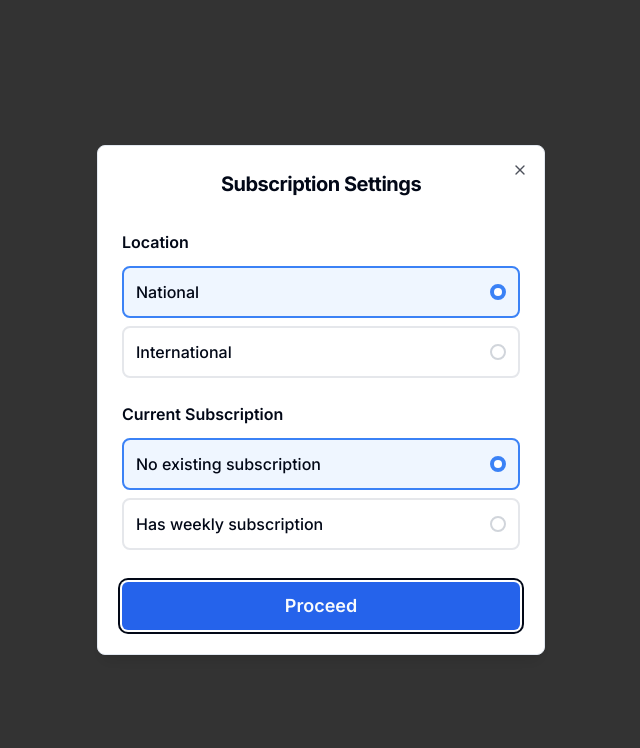
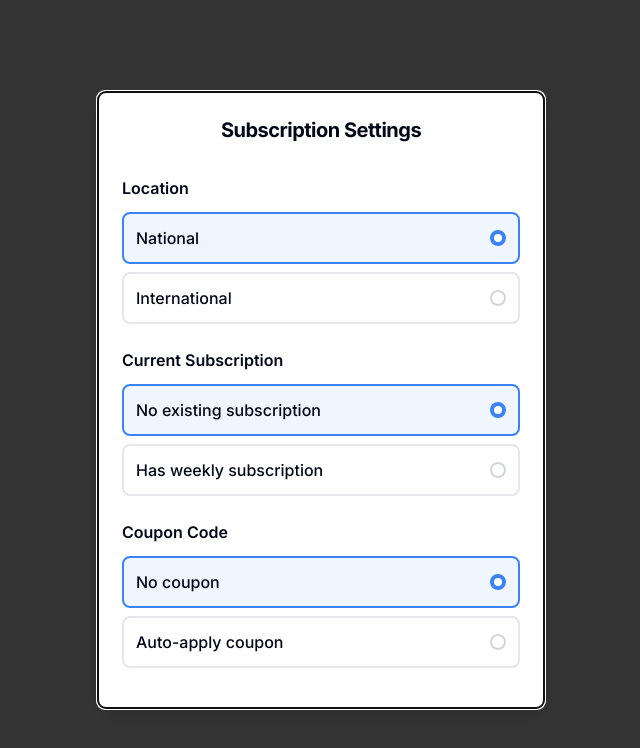
Before and after one commit to source4400/nation-checkout-flow, a React (Vite) app: page / in a window 1280 px wide. Shown: the top 748 px of the page, without its empty margins (319-959 px from the left). Built offline with nearby package versions, Linux system fonts and the light colour scheme.

Commit message:
feat: Add coupon code option to settings modal
Adds a "Coupon Code" section to the subscription settings modal, allowing users to choose between auto-applying the "NMG100" coupon or not. The coupon input field remains visible and pre-filled when auto-apply is selected.

```diff
--- a/src/components/CheckoutPage.tsx
+++ b/src/components/CheckoutPage.tsx
@@ -1,3 +1,4 @@
+
 import React, { useState } from 'react';
 import { Card, CardContent, CardHeader, CardTitle } from '@/components/ui/card';
 import { Button } from '@/components/ui/button';
@@ -11,6 +12,7 @@ interface CheckoutState {
   hasCoupon: boolean;
   hasWeeklySubscription: boolean;
   isInternational: boolean;
+  hasAutoAppliedCoupon: boolean;
   paymentMethod: 'mpesa' | 'card';
   showCouponInput: boolean;
   couponCode: string;
@@ -25,6 +27,7 @@ const CheckoutPage = () => {
     hasCoupon: false,
     hasWeeklySubscription: false,
     isInternational: false,
+    hasAutoAppliedCoupon: false,
     paymentMethod: 'card',
     showCouponInput: false,
     couponCode: '',
@@ -42,7 +45,7 @@ const CheckoutPage = () => {
 
   const calculateTotal = () => {
     let total = basePrice;
-    if (state.couponApplied) {
+    if (state.couponApplied || state.hasAutoAppliedCoupon) {
       total -= couponDiscount;
     }
     if (state.hasWeeklySubscription) {
@@ -51,14 +54,20 @@ const CheckoutPage = () => {
     return total;
   };
 
-  const handleSettingsConfirm = (settings: { isInternational: boolean; hasWeeklySubscription: boolean }) => {
+  const handleSettingsConfirm = (settings: { isInternational: boolean; hasWeeklySubscription: boolean; hasAutoAppliedCoupon: boolean }) => {
     setState(prev => ({
       ...prev,
       isInternational: settings.isInternational,
       hasWeeklySubscription: settings.hasWeeklySubscription,
+      hasAutoAppliedCoupon: settings.hasAutoAppliedCoupon,
       paymentMethod: 'card', // Always default to card
       showModal: false,
-      settingsConfigured: true
+      settingsConfigured: true,
+      // Auto-apply coupon logic
+      couponApplied: settings.hasAutoAppliedCoupon,
+      hasCoupon: settings.hasAutoAppliedCoupon,
+      couponCode: settings.hasAutoAppliedCoupon ? 'NMG100' : '',
+      showCouponInput: settings.hasAutoAppliedCoupon
     }));
   };
 
@@ -145,7 +154,7 @@ const CheckoutPage = () => {
                     </div>
 
                     {/* Coupon Section */}
-                    {state.couponApplied && (
+                    {(state.couponApplied || state.hasAutoAppliedCoupon) && (
                       <div className="flex justify-between items-center text-green-600">
                         <span>Discount Coupon (NMG100)</span>
                         <span>-{currency} {couponDiscount}</span>
@@ -204,10 +213,12 @@ const CheckoutPage = () => {
                             value={state.couponCode}
                             onChange={(e) => setState(prev => ({ ...prev, couponCode: e.target.value, couponError: '' }))}
                             className="flex-1"
+                            disabled={state.hasAutoAppliedCoupon}
                           />
                           <Button
                             variant="outline"
                             onClick={handleApplyCoupon}
+                            disabled={state.hasAutoAppliedCoupon}
                           >
                             Apply
                           </Button>
@@ -215,7 +226,7 @@ const CheckoutPage = () => {
                         {state.couponError && (
                           <p className="text-red-500 text-sm">{state.couponError}</p>
                         )}
-                        {state.couponApplied && (
+                        {(state.couponApplied || state.hasAutoAppliedCoupon) && (
                           <p className="text-green-600 text-sm">Coupon applied successfully!</p>
                         )}
                       </div>
--- a/src/components/CheckoutSettingsModal.tsx
+++ b/src/components/CheckoutSettingsModal.tsx
@@ -7,6 +7,7 @@ import { Label } from '@/components/ui/label';
 interface CheckoutSettings {
   isInternational: boolean;
   hasWeeklySubscription: boolean;
+  hasAutoAppliedCoupon: boolean;
 }
 
 interface CheckoutSettingsModalProps {
@@ -17,17 +18,19 @@ interface CheckoutSettingsModalProps {
 const CheckoutSettingsModal = ({ isOpen, onSettingsConfirm }: CheckoutSettingsModalProps) => {
   const [isInternational, setIsInternational] = useState(false);
   const [hasWeeklySubscription, setHasWeeklySubscription] = useState(false);
+  const [hasAutoAppliedCoupon, setHasAutoAppliedCoupon] = useState(false);
 
   const handleProceed = () => {
     onSettingsConfirm({
       isInternational,
-      hasWeeklySubscription
+      hasWeeklySubscription,
+      hasAutoAppliedCoupon
     });
   };
 
   return (
     <Dialog open={isOpen}>
-      <DialogContent className="sm:max-w-md [&>button[data-state]]:hidden">
+      <DialogContent className="sm:max-w-md [&>button]:hidden">
         <DialogHeader>
           <DialogTitle className="text-xl font-bold text-center">Subscription Settings</DialogTitle>
         </DialogHeader>
@@ -100,6 +103,40 @@ const CheckoutSettingsModal = ({ isOpen, onSettingsConfirm }: CheckoutSettingsMo
               </div>
             </div>
           </div>
+
+          {/* Coupon Code */}
+          <div className="space-y-3">
+            <Label className="text-base font-semibold">Coupon Code</Label>
+            <div className="space-y-2">
+              <div
+                className={`flex items-center justify-between p-3 border-2 rounded-lg cursor-pointer transition-colors ${
+                  !hasAutoAppliedCoupon ? 'border-blue-500 bg-blue-50' : 'border-gray-200 hover:bg-gray-50'
+                }`}
+                onClick={() => setHasAutoAppliedCoupon(false)}
+              >
+                <span className="font-medium">No coupon</span>
+                <div className={`w-4 h-4 rounded-full border-2 ${
+                  !hasAutoAppliedCoupon ? 'border-blue-500 bg-blue-500' : 'border-gray-300'
+                }`}>
+                  {!hasAutoAppliedCoupon && <div className="w-2 h-2 bg-white rounded-full m-0.5" />}
+                </div>
+              </div>
+
+              <div
+                className={`flex items-center justify-between p-3 border-2 rounded-lg cursor-pointer transition-colors ${
+                  hasAutoAppliedCoupon ? 'border-blue-500 bg-blue-50' : 'border-gray-200 hover:bg-gray-50'
+                }`}
+                onClick={() => setHasAutoAppliedCoupon(true)}
+              >
+                <span className="font-medium">Auto-apply coupon</span>
+                <div className={`w-4 h-4 rounded-full border-2 ${
+                  hasAutoAppliedCoupon ? 'border-blue-500 bg-blue-500' : 'border-gray-300'
+                }`}>
+                  {hasAutoAppliedCoupon && <div className="w-2 h-2 bg-white rounded-full m-0.5" />}
+                </div>
+              </div>
+            </div>
+          </div>
         </div>
 
         <Button
```
